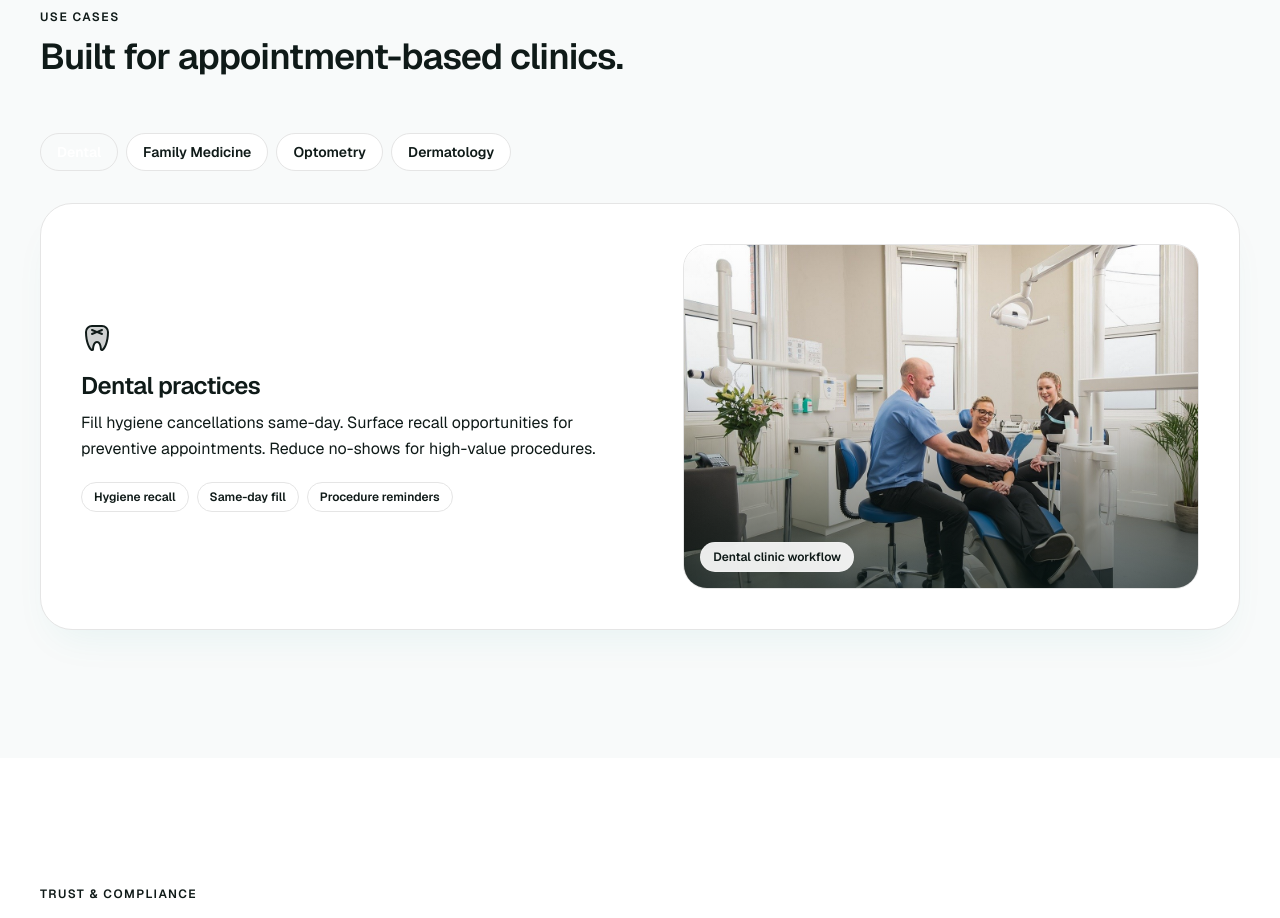
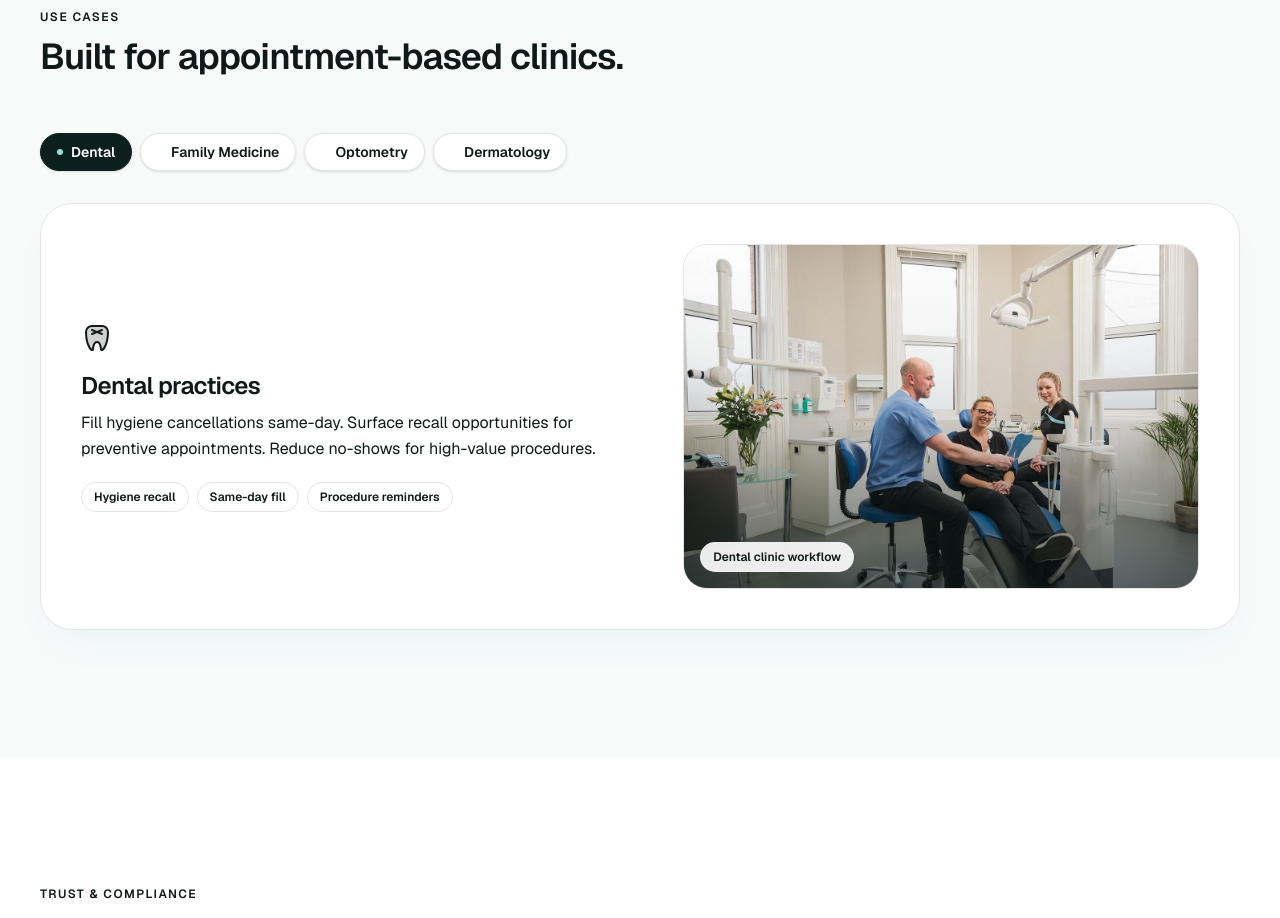
Before and after one commit to micahjatau/clinicrelay, a Next.js app: page / in a window 1280 px wide. Shown: the part 8380-9298 px from the top of the page. Built offline with nearby package versions, Linux system fonts and the light colour scheme; no server answers.

Commit message:
fix: improve use case selector contrast

```diff
--- a/components/landing/use-cases.tsx
+++ b/components/landing/use-cases.tsx
@@ -27,13 +27,21 @@ export function UseCases() {
             <button
               key={uc.type}
               onClick={() => setActiveIndex(i)}
-              className={`text-sm font-semibold px-4 py-2 rounded-full border transition-colors ${
+              aria-pressed={activeIndex === i}
+              className={`relative rounded-full border px-4 py-2 text-sm font-semibold shadow-sm transition-all duration-300 ease-[cubic-bezier(0.16,1,0.3,1)] focus-visible:outline-none focus-visible:ring-2 focus-visible:ring-[--cr-teal] focus-visible:ring-offset-2 active:translate-y-px ${
                 activeIndex === i
-                  ? "bg-[--cr-teal] text-white border-[--cr-teal]"
-                  : "bg-white text-[--cr-muted] border-[--cr-border] hover:border-[--cr-teal] hover:text-[--cr-teal]"
+                  ? "border-[#0d1f1d] bg-[#0d1f1d] text-white shadow-[0_14px_28px_-18px_rgba(13,31,29,0.8)]"
+                  : "border-[--cr-border] bg-white text-[--cr-muted] hover:border-[--cr-teal] hover:bg-[--cr-teal-light] hover:text-[--cr-teal-dark]"
               }`}
             >
-              {uc.type}
+              <span className="flex items-center gap-2">
+                <span
+                  className={`h-1.5 w-1.5 rounded-full transition-colors ${
+                    activeIndex === i ? "bg-[#8EE4DD]" : "bg-[--cr-border]"
+                  }`}
+                />
+                {uc.type}
+              </span>
             </button>
           ))}
         </div>
```
